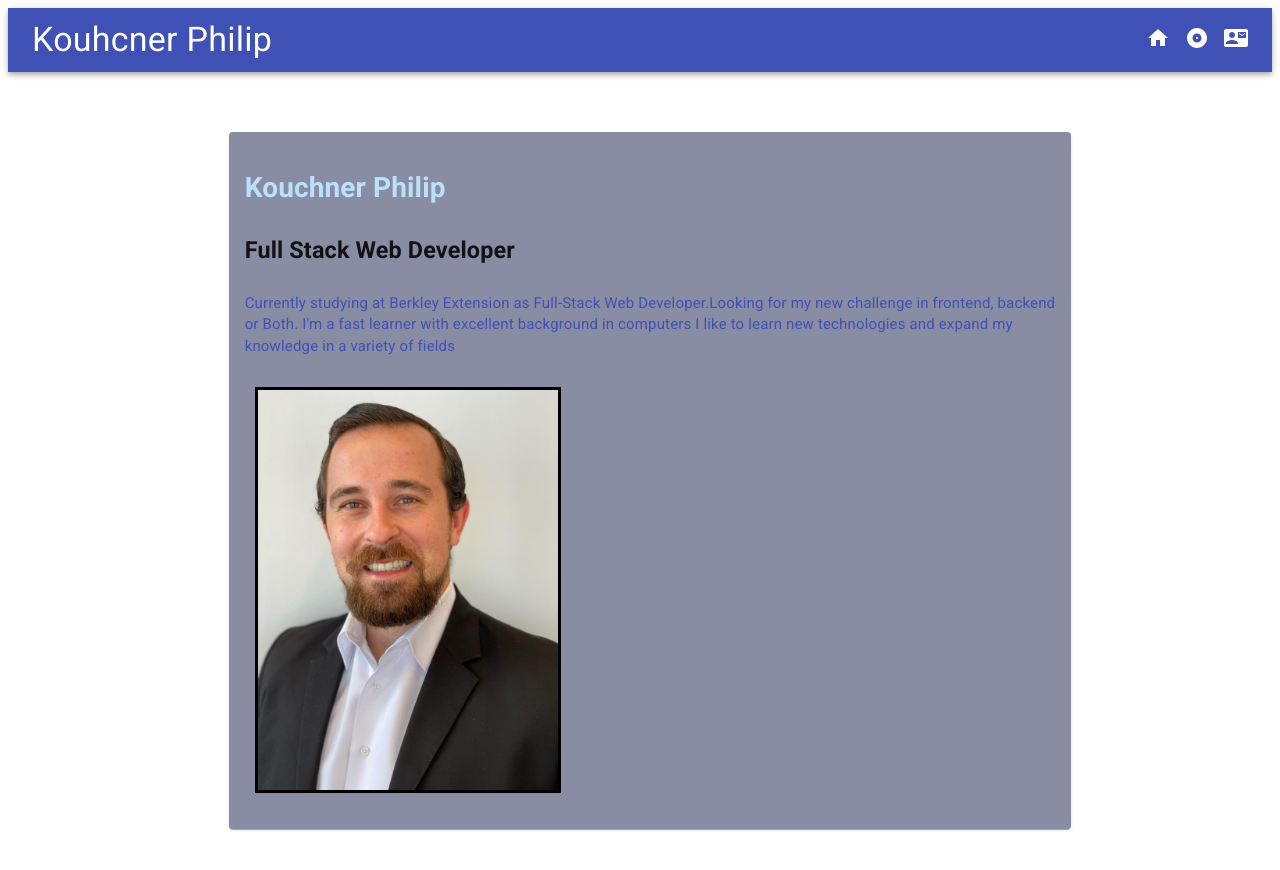
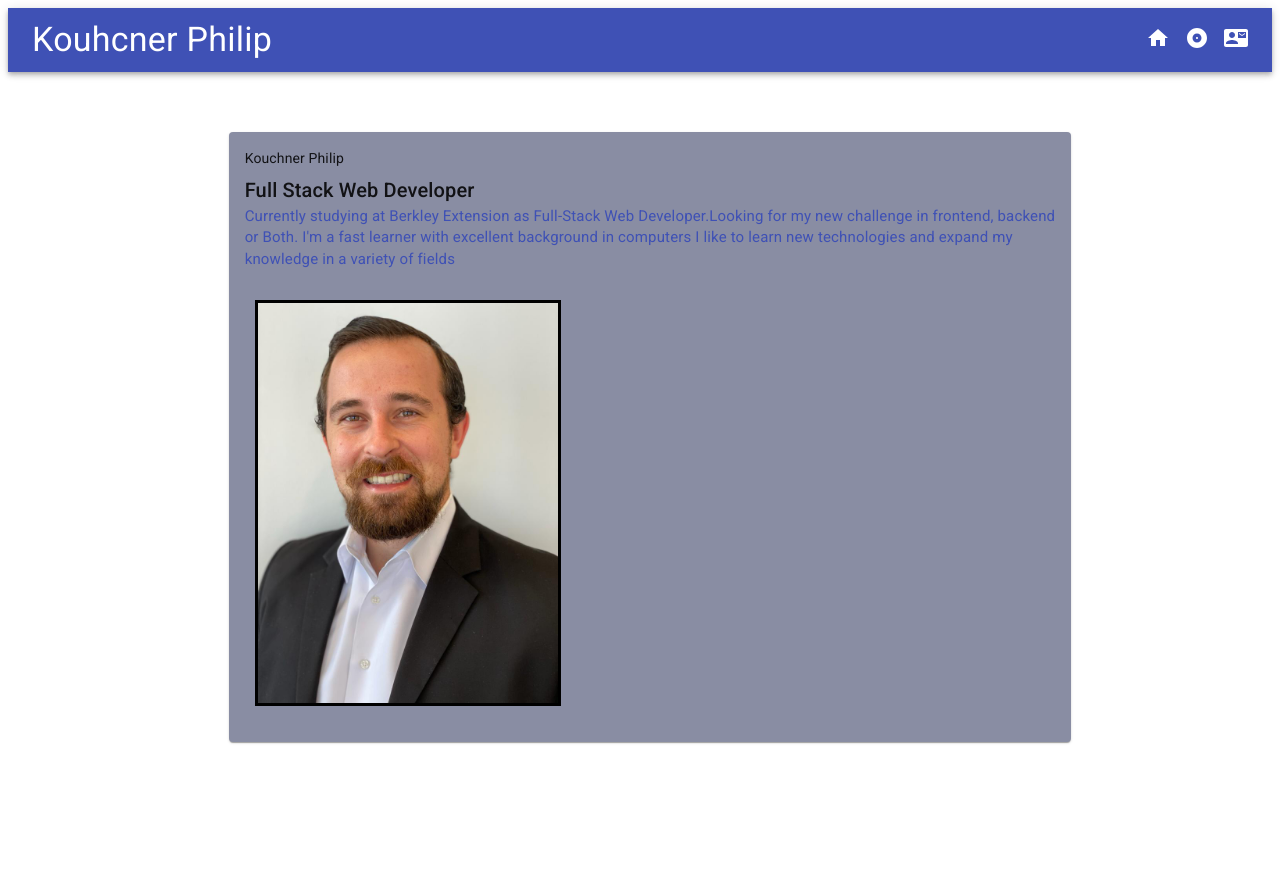
Before and after one commit to PhilipK-webdev/React_Portfolio, a React (Create React App) app: page / in a window 1280 px wide. Shown: the top 870 px of the page. Built offline with nearby package versions, Linux system fonts and the light colour scheme; a web font is replaced by a local one.

Commit message:
finish the homework

```diff
--- a/src/component/Home.js
+++ b/src/component/Home.js
@@ -60,10 +60,10 @@ const Home = (props) => {
                 <Card className={classes.root} style={{ backgroundColor: "#898da3" }} position="absolut" >
                     <CardContent>
                         <Typography className={classes.title} color="textPrimary" gutterBottom>
-                            <h1 style={{ color: "#bbe1fa" }}>{props.title}</h1>
+                            {props.title}
                         </Typography>
                         <Typography variant="h6" component="h3">
-                            <h3>{props.subheader}</h3>
+                            {props.subheader}
                         </Typography>
                         <div style={{ display: "flex", justifyContent: "center", marginBottom: "30px" }}>
                             <Typography variant="body2" component="p" style={{ fontSize: "15px" }} color="primary">
```
